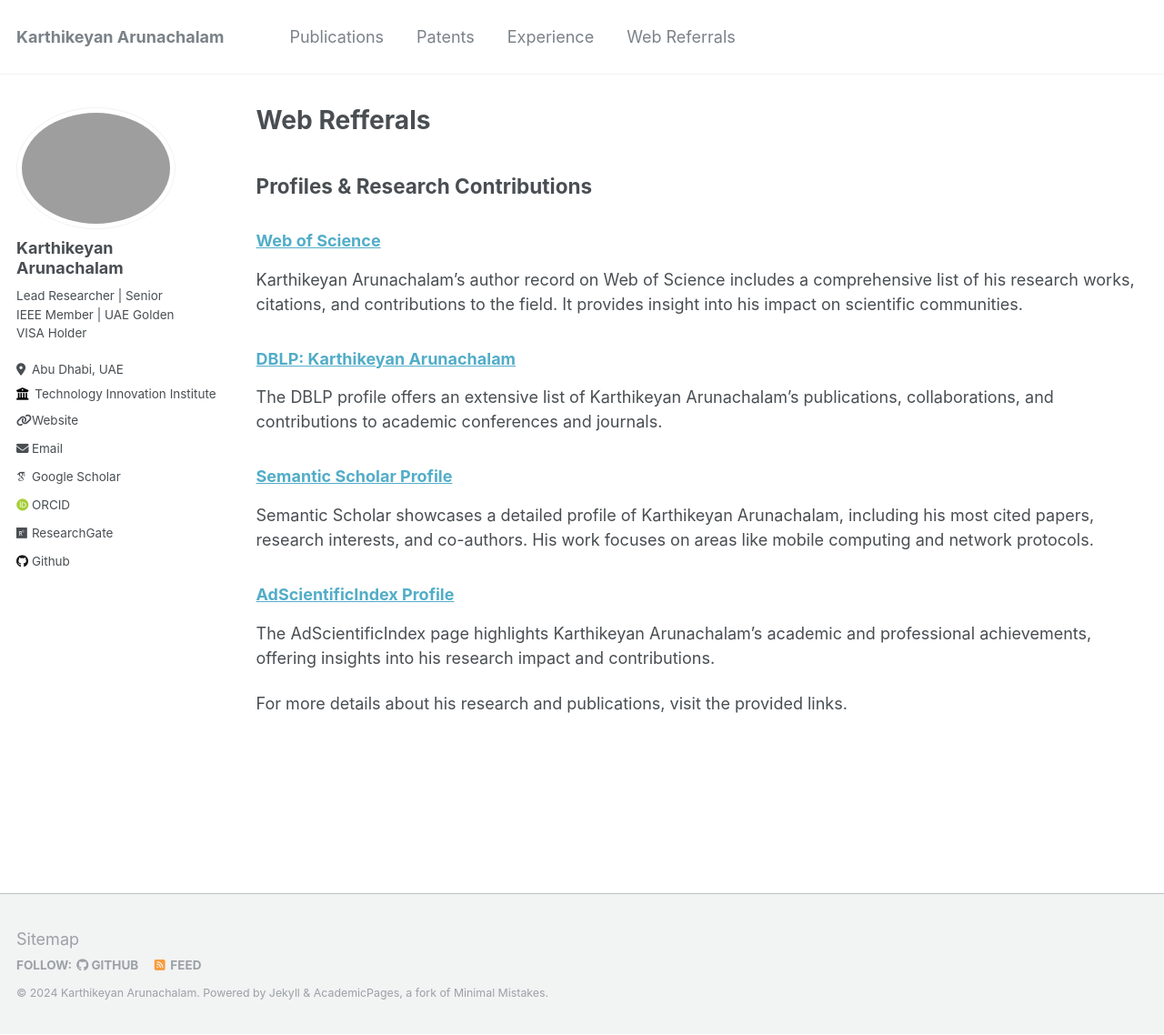
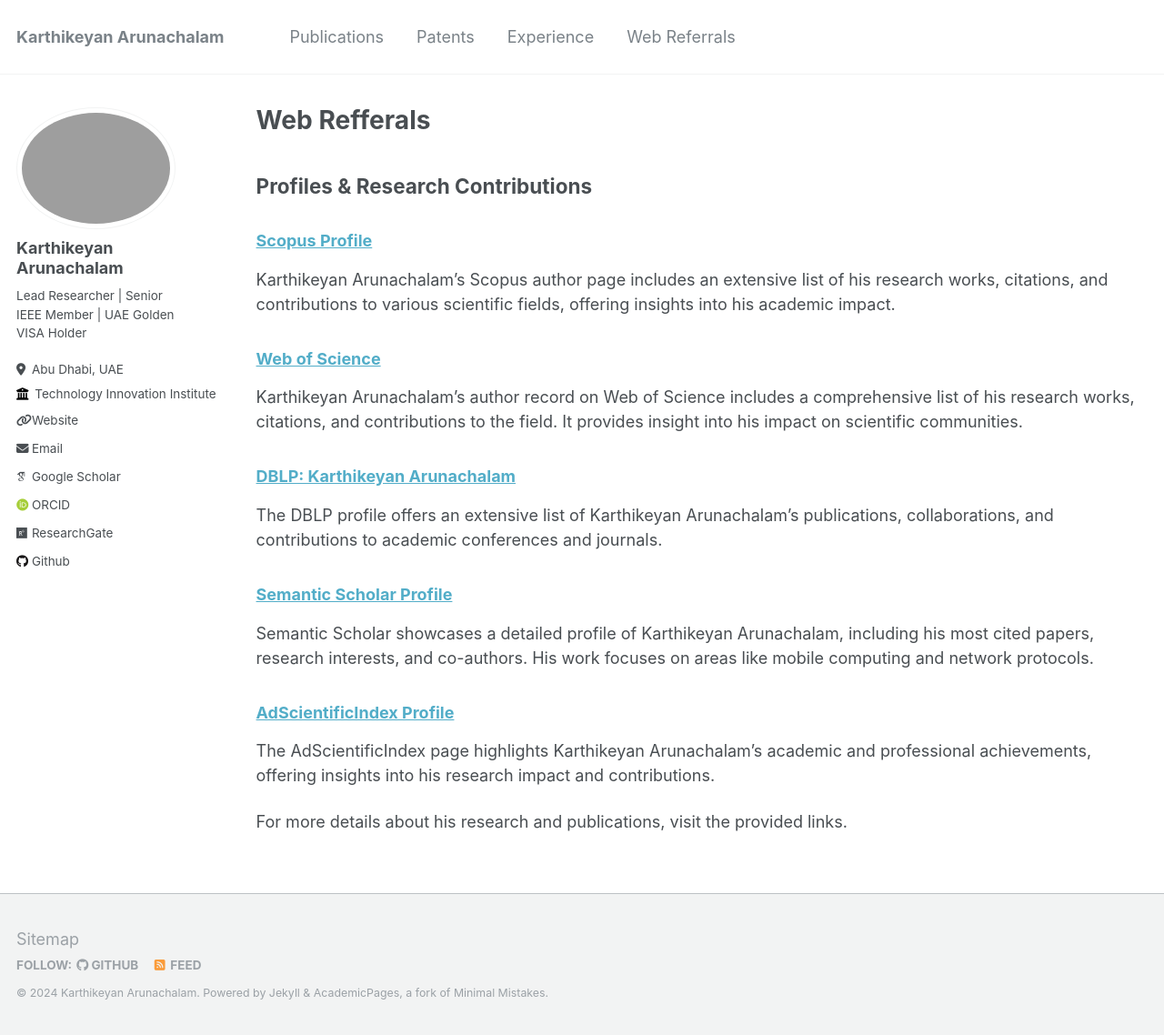
Before and after one commit to karthikeyansct/karthikeyansct.github.io, a Jekyll site: the page built from _pages/web-referral.md, in a window 1280 px wide and 1138 px high. Shown: the whole window at 91% size. Built offline with Jekyll 4.4.1, drawn with Linux system fonts in a browser that asks for light colours; some web fonts are replaced.

Commit message:
Update web-referral.md

```diff
--- a/_pages/web-referral.md
+++ b/_pages/web-referral.md
@@ -6,6 +6,9 @@ author_profile: true
 ---
 
 ## Profiles & Research Contributions
+
+### [Scopus Profile](https://www.scopus.com/authid/detail.uri?authorId=57202739171)
+Karthikeyan Arunachalam's Scopus author page includes an extensive list of his research works, citations, and contributions to various scientific fields, offering insights into his academic impact.
 
 ### [Web of Science](https://www.webofscience.com/wos/author/record/AAD-3081-2020)
 Karthikeyan Arunachalam's author record on Web of Science includes a comprehensive list of his research works, citations, and contributions to the field. It provides insight into his impact on scientific communities.
@@ -19,5 +22,4 @@ Semantic Scholar showcases a detailed profile of Karthikeyan Arunachalam, includ
 ### [AdScientificIndex Profile](https://www.adscientificindex.com/scientist/karthikeyan-arunachalam/4597477)
 The AdScientificIndex page highlights Karthikeyan Arunachalam's academic and professional achievements, offering insights into his research impact and contributions.
 
-
 For more details about his research and publications, visit the provided links.
```
